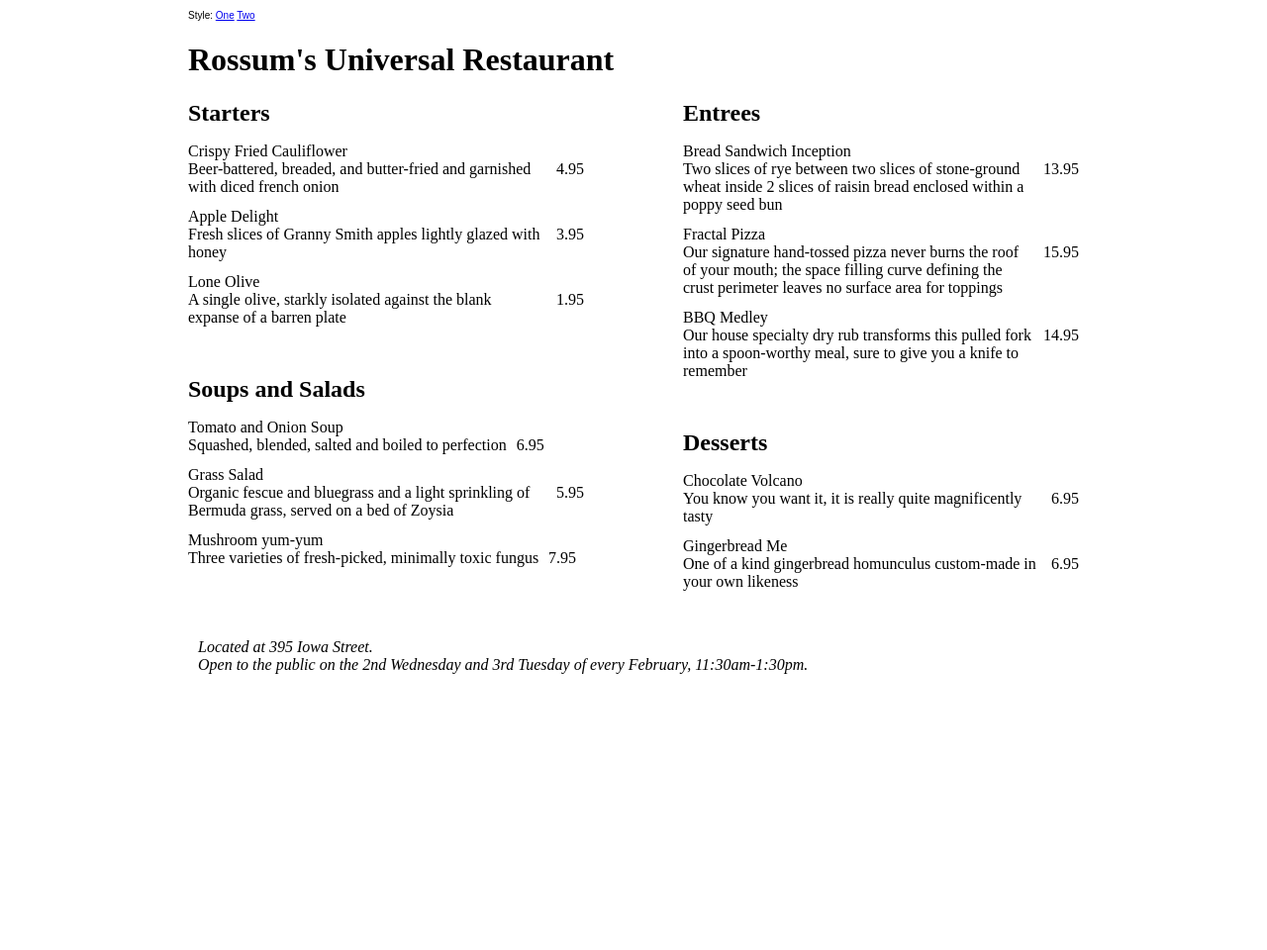
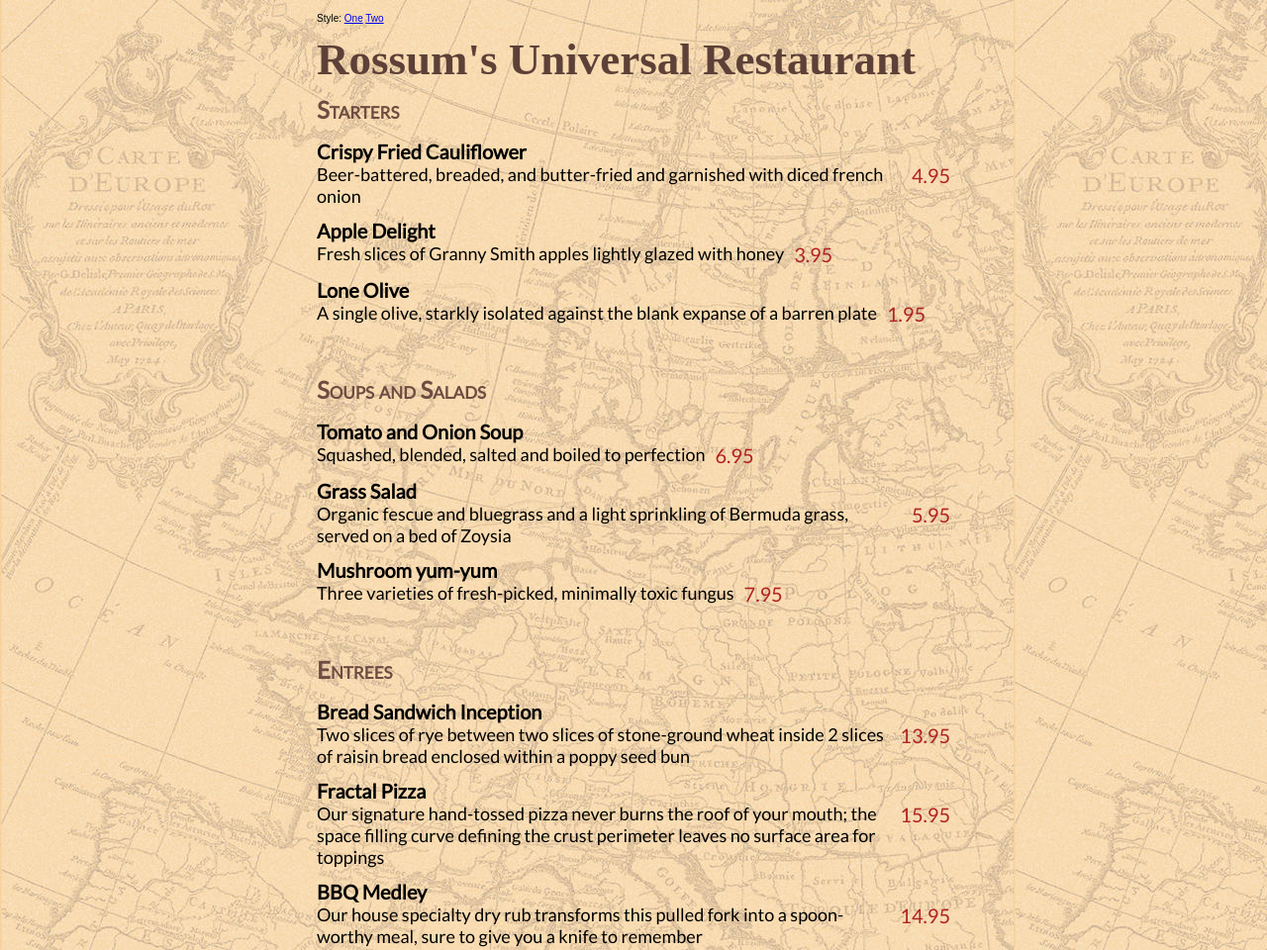
Before and after one commit to Kenzie-Academy-Brasil-Developers/estilizando-menu-restaurante-sprint-2-cpitta85, a plain HTML site: page index.html in a window 1280 px wide. Shown: the top 960 px of the page at 99% size. Before the commit the page ends 800 px from the top, so only its background shows below. Drawn offline with Linux system fonts and the light colour scheme; a web font is replaced by a local one.

Commit message:
Menu restaurante primeira entrega

```diff
--- a/index.html
+++ b/index.html
@@ -4,6 +4,8 @@
     <title>Rossum's Universal Restaurant</title>
     <meta charset="UTF-8">
     <meta name="viewport" content="width=device-width, initial-scale=1.0">
+    <link href="https://fonts.googleapis.com/css?family=Lato|Supermercado+One">
+    <link href="https://fonts.googleapis.com/css?family=Bungee+Inline|Oswald">
     <link id="s1" rel="stylesheet" href="./src/style1.css">
     <link id="s2" rel="stylesheet" href="./src/style2.css" disabled=true>
 </head>
--- a/src/style1.css
+++ b/src/style1.css
@@ -1,28 +1,70 @@
 @import url('https://fonts.googleapis.com/css?family=Lato|Supermercado+One');
 
-/* Use the 'Lato' font family at 18px throughout the body of the document, and cover the background with the 'map-bg.jpg' image. */
-nav {font-family: sans-serif; font-size: 10px;}
+body{
+    margin: 1% 25% 0% 25%;
+    font-family: 'Lato';
+    font-family: 18px;
+    background-image: url("/src/img/map-bg.jpg");
+}/* Use the 'Lato' font family at 18px throughout the body of the document, and cover the background with the 'map-bg.jpg' image. */
 
-#main {width: 900px; margin: 10px auto;}
-/* Use the 'Supermercado One' font at 45px (colored #5d4037) for the restaurant name. */
+nav {
+    font-family:sans-serif;
+    font-size: 10px;
+}
 
-/* Set the separator between the columns (the "column-rule") to be 2px dashed rosybrown. */
-#menu {columns: 400px 2; column-gap: 100px;}
-section {margin-bottom: 50px;}
+#main h1{
+    width: 900px;
+    margin: 10px auto;
+    font-family: 'Supermercado One';
+    font-size: 45px;
+    color: #5d4037;
+}/* Use the 'Supermercado One' font at 45px (colored #5d4037) for the restaurant name. */
 
-/* Show each of the section headings of the menu (e.g. "Starters") in small caps, colored #6d4c41. */
-h2 {margin: 0;}
+#menu {
+    columns: 400px 2;
+    column-gap: 100px;
+    column-rule: 2px dashed rosybrown;
+}/* Set the separator between the columns (the "column-rule") to be 2px dashed rosybrown. */
 
-/* Make the name of each menu item appear in bold in a 20px size. */
+section {
+    margin-bottom: 50px;
+}
+
+h2 {
+    margin: 0;
+    color: #6d4c41;
+    font-variant: small-caps;
+}/* Show each of the section headings of the menu (e.g. "Starters") in small caps, colored #6d4c41. */
+
+dt{
+    font-weight: bold;
+    font-size: 20px;
+}/* Make the name of each menu item appear in bold in a 20px size. */
 
 
 
-dd {margin: 0 0 12px 0; display: flex;}
+dd {
+    margin: 0 0 12px 0;
+    display: flex;
+    font-size: 18px;
+}
 
-.details {order: 1;}
+.details {
+    order: 1;
+}
 
-/* Show the price of each item in a large font, in the color named 'firebrick' */
-.price {order: 2; padding-left: 10px;}
+.price {
+    order: 2;
+    padding-left: 10px;
+    font-size: large;
+    font-size: 20px;
+    color: firebrick;
+}/* Show the price of each item in a large font, in the color named 'firebrick' */
 
-/* Draw a 2px dashed rosybrown border around the address/footer */
-address {padding: 10px;}
+address {
+    padding: 10px;
+    font-size: 20px;
+    border-style: dashed;
+    border-color:  rosybrown;
+    border-width: 2px;
+}/* Draw a 2px dashed rosybrown border around the address/footer */
--- a/src/style2.css
+++ b/src/style2.css
@@ -1,27 +1,76 @@
 @import url('https://fonts.googleapis.com/css?family=Bungee+Inline|Oswald');
 
-/* Use the 'Oswald' font family at 14px throughout the body of the document. */
-nav {font-family: sans-serif; font-size: 10px;}
+body{
+    font-family: 'Oswald';
+    font-size: 14px;
+    margin: 1% 24% 0% 24%;
+}/* Use the 'Oswald' font family at 14px throughout the body of the document. */
 
-#main {width: 900px; margin: 10px auto;}
-/* Use the 'Bungee Inline' font at 46px and lighter weight for the restaurant name. */
+nav {
+    font-family: sans-serif;
+    font-size: 10px;]
+}
+
+#main h1{
+    width: 900px;
+    margin: 10px auto;
+    font-family: 'Bungee Inline';
+    font-size: 46px;
+    font-weight: lighter;
+    margin-bottom: 3%;
+}/* Use the 'Bungee Inline' font at 46px and lighter weight for the restaurant name. */
 
 
-#menu {columns: 420px 2; column-gap: 60px;}
-section {margin-bottom: 20px; padding: 10px;}
+#menu {
+    columns: 420px 2;
+    column-gap: 60px;
+}
 
-/* Show each of the section headings of the menu (e.g. "Starters") in uppercase. */
-h2 {margin-top: 0;}
+section {
+    margin-bottom: 20px;
+    padding: 10px;
+}
 
-/* Make the name of each menu item appear in bold in a 16px size. */
-dt {display: inline;}
-/* Make a comma appear after the name of each menu item (before the description) */
+h2 {
+    margin-top: 0;
+    text-transform: uppercase;
+}/* Show each of the section headings of the menu (e.g. "Starters") in uppercase. */
 
-dd {display: inline; margin: 0;}
-dd::after {content: " "; display: block; clear: both; margin-bottom: 15px;}
+dt {
+    display: inline;
+    font-weight: bold;
+    font-size: 16px;
+}/* Make the name of each menu item appear in bold in a 16px size. */
 
-.price {float: right; padding: 0 0 35px 20px;}
+dt::after {
+    content: ", ";
+    font-weight: bold;
+} /* Make a comma appear after the name of each menu item (before the description) */
 
-/* Right-align the text of the address/footer */
+dd {
+    font-size: 15.5px;
+    display: inline;
+    margin: 0;
+}
 
-/* draw a 2px thick black border around the starters and desserts sections of the menu */
+dd::after {content: " ";
+    display: block;
+    clear: both;
+    margin-bottom: 15px;
+}
+
+.price {
+    float: right;
+    padding: 0 0 35px 20px;
+}
+
+address{
+    text-align: right;
+    font-weight: 599;
+    font-size: 15px;
+}/* Right-align the text of the address/footer */
+
+#starters, #desserts{
+    border-style: solid;
+    border-width: 2px;
+} /* draw a 2px thick black border around the starters and desserts sections of the menu */
```
